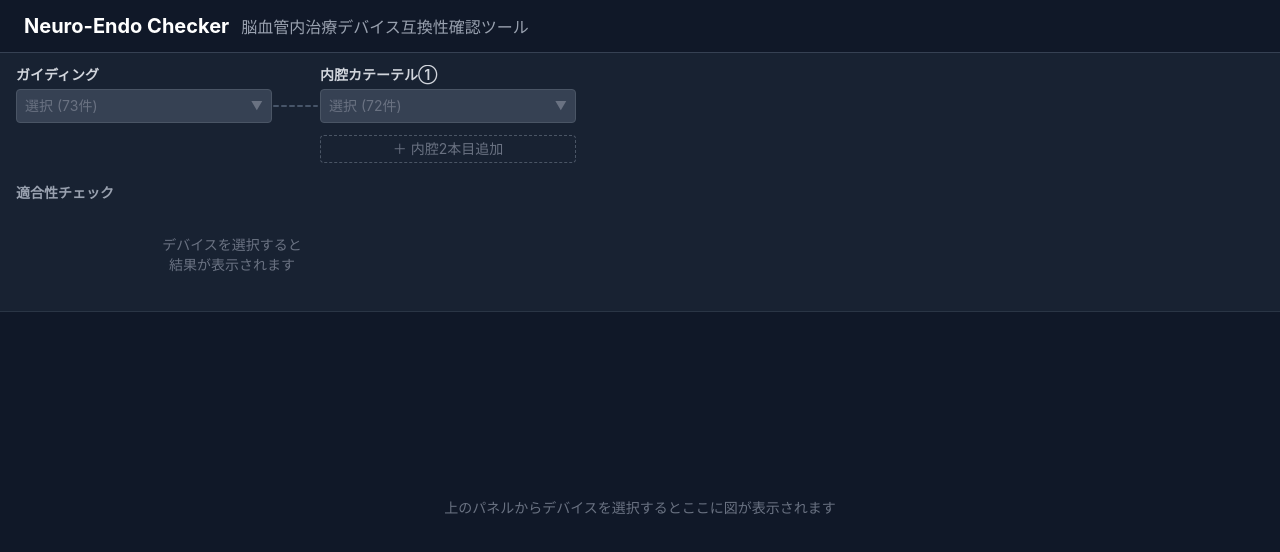
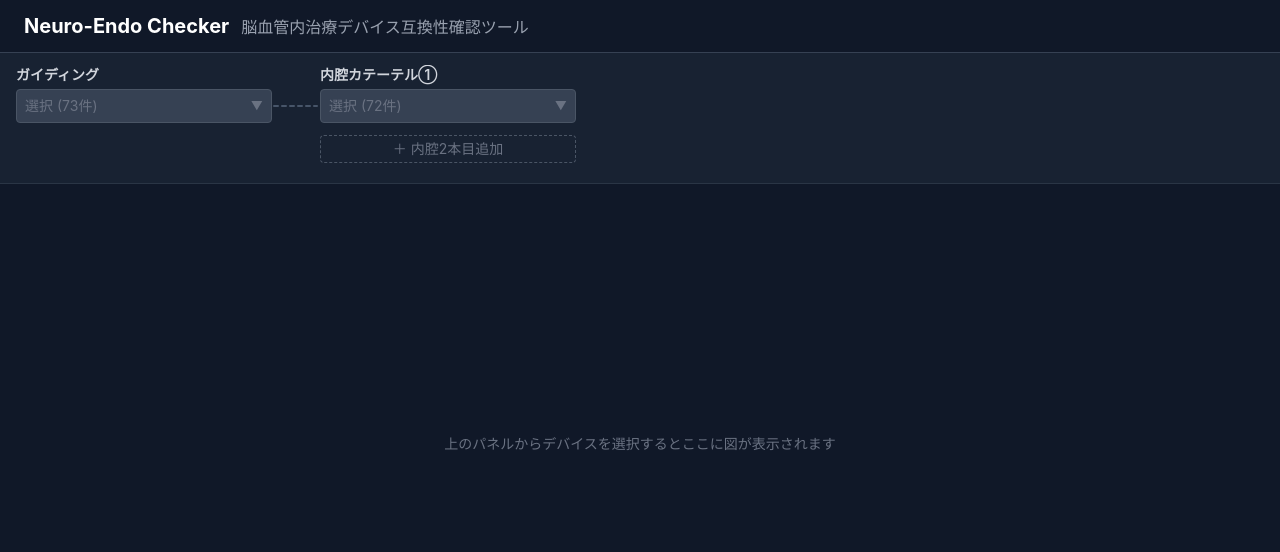
Before and after one commit to venturahighway83/neuro-endo-checker-ver2, a Next.js app in the folder apps/web/: page / in a window 1280 px wide. Shown: the top 552 px of the page. Built offline with nearby package versions, Linux system fonts and the light colour scheme.

Commit message:
Display compatibility checks only for incompatible results

```diff
--- a/apps/web/components/CheckerApp.tsx
+++ b/apps/web/components/CheckerApp.tsx
@@ -194,7 +194,11 @@ export function CheckerApp({ guidingDevices, intermediateDevices, microDevices }
     setShowMicro2_i2(false);
   }
 
-  const hasAnyResult = !!(result_g_i1 || result_g_i2);
+  const hasIncompatibleResult = [
+    result_g_i1, result_g_i2, result_dual_g,
+    result_i1_m1, result_i1_m2, result_dual_i1,
+    result_i2_m1, result_i2_m2, result_dual_i2,
+  ].some((result) => result?.status === 'incompatible');
 
   // ── Render ─────────────────────────────────────────────────────────────────
   return (
@@ -290,42 +294,39 @@ export function CheckerApp({ guidingDevices, intermediateDevices, microDevices }
           </DeviceConnections>
         </div>
 
-        {/* Right: compatibility results */}
+        {/* Only incompatible results are shown. */}
+        {hasIncompatibleResult && (
         <div className="w-[27rem] max-w-full shrink-0 flex flex-col gap-1.5">
           <div className="text-sm font-semibold text-gray-400 mb-0.5">適合性チェック</div>
-          {!hasAnyResult && (
-            <div className="text-sm text-gray-500 text-center py-6">
-              デバイスを選択すると<br />結果が表示されます
-            </div>
-          )}
-          {result_g_i1 && (
+          {result_g_i1?.status === 'incompatible' && (
             <ResultCard label="ガイディング → 内腔①" result={result_g_i1} />
           )}
-          {result_g_i2 && (
+          {result_g_i2?.status === 'incompatible' && (
             <ResultCard label="ガイディング → 内腔②" result={result_g_i2} />
           )}
-          {result_dual_g && (
+          {result_dual_g?.status === 'incompatible' && (
             <DualResultCard label="ガイディング → 内腔①②同時" result={result_dual_g} />
           )}
-          {result_i1_m1 && (
+          {result_i1_m1?.status === 'incompatible' && (
             <ResultCard label="内腔① → マイクロ①" result={result_i1_m1} />
           )}
-          {result_i1_m2 && (
+          {result_i1_m2?.status === 'incompatible' && (
             <ResultCard label="内腔① → マイクロ②" result={result_i1_m2} />
           )}
-          {result_dual_i1 && (
+          {result_dual_i1?.status === 'incompatible' && (
             <DualResultCard label="内腔① → マイクロ①②同時" result={result_dual_i1} />
           )}
-          {result_i2_m1 && (
+          {result_i2_m1?.status === 'incompatible' && (
             <ResultCard label="内腔② → マイクロ①" result={result_i2_m1} />
           )}
-          {result_i2_m2 && (
+          {result_i2_m2?.status === 'incompatible' && (
             <ResultCard label="内腔② → マイクロ②" result={result_i2_m2} />
           )}
-          {result_dual_i2 && (
+          {result_dual_i2?.status === 'incompatible' && (
             <DualResultCard label="内腔② → マイクロ①②同時" result={result_dual_i2} />
           )}
         </div>
+        )}
       </div>
 
       {/* ── Catheter diagram ── */}
```
